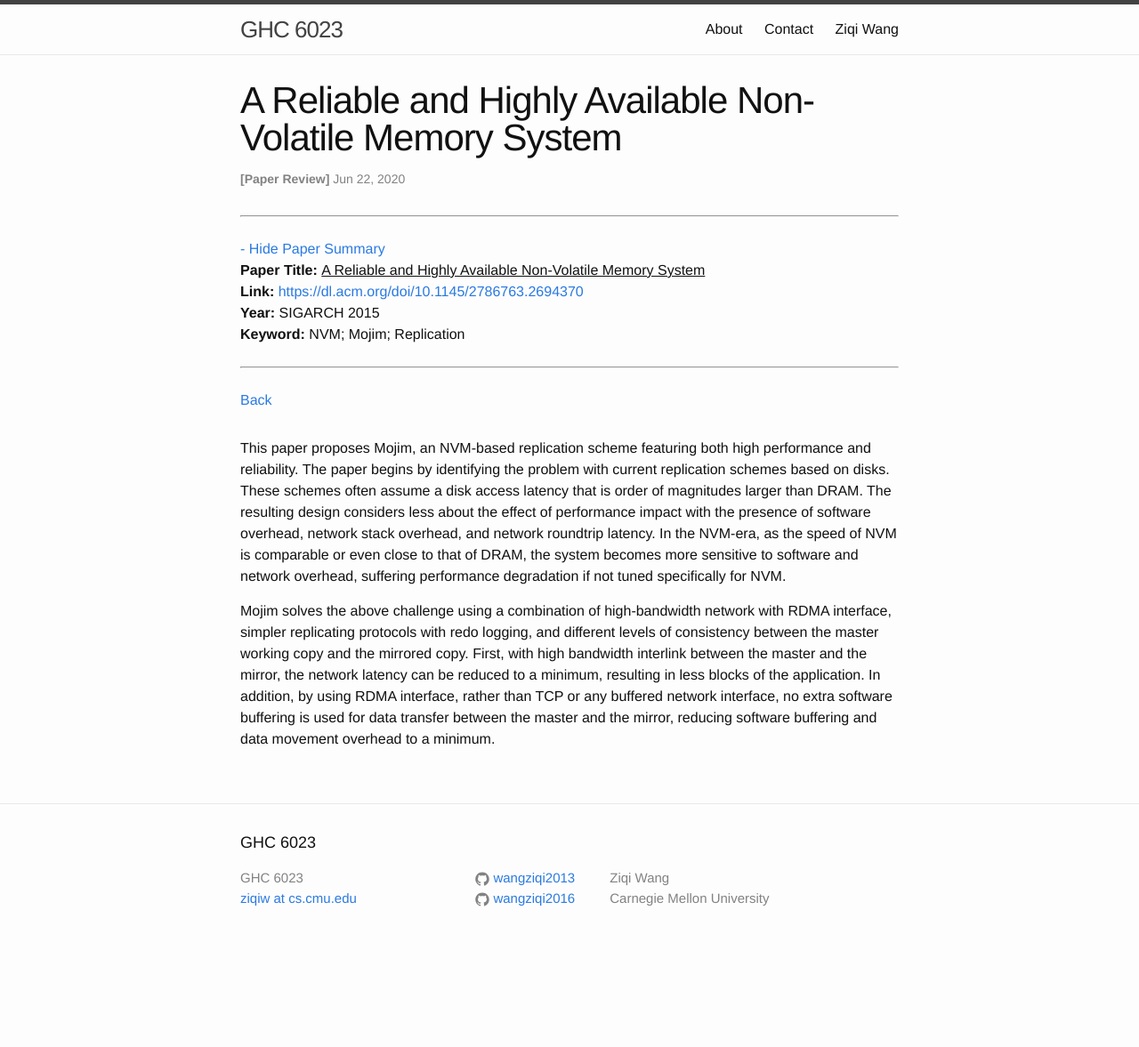
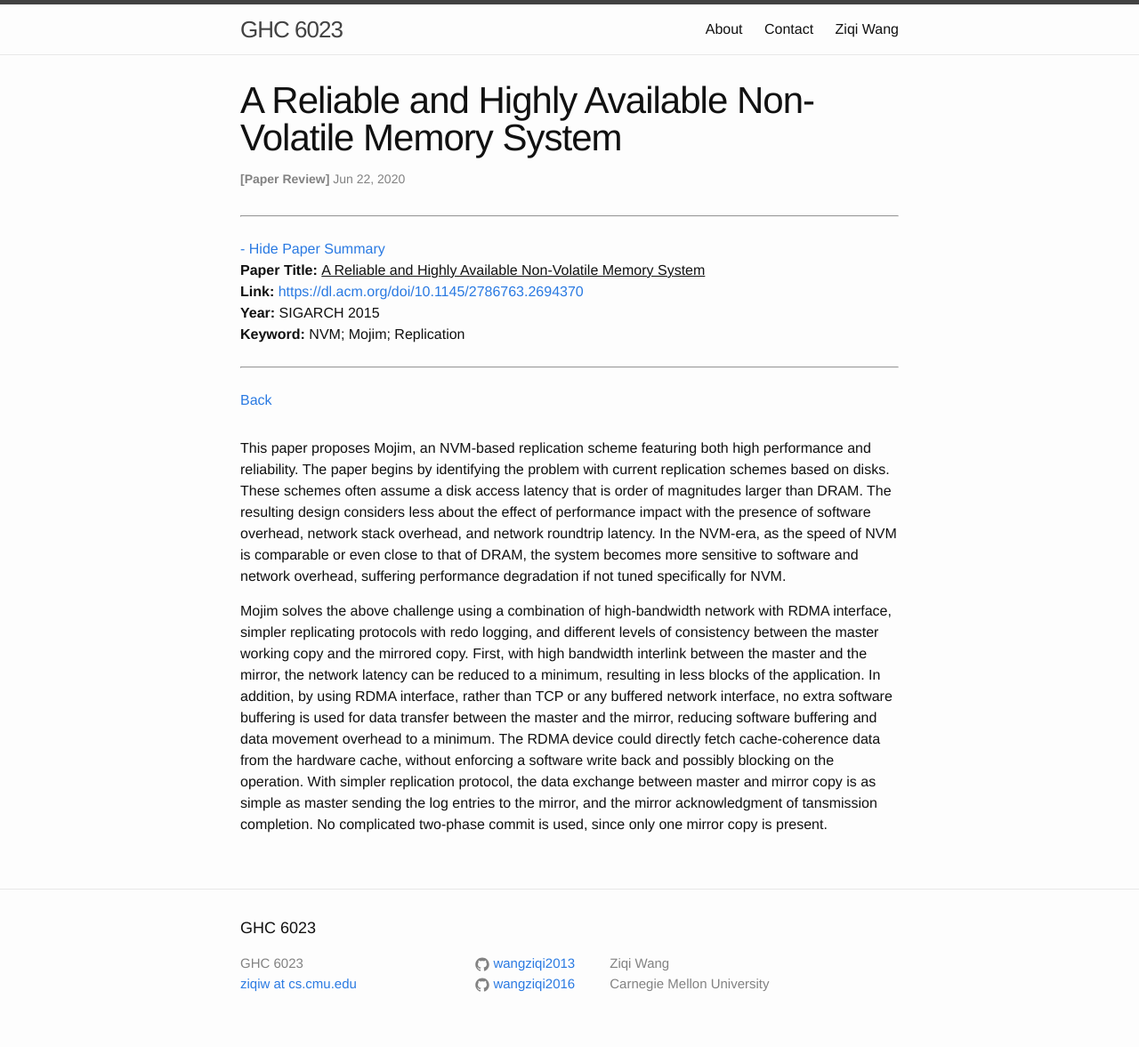
Before and after one commit to wangziqi2013/wangziqi2013.github.io, a Jekyll site: the page built from _posts/2020-06-22-mojim.markdown, in a window 1280 px wide. Shown: the whole page at 89% size. Built offline with Jekyll 4.4.1, drawn with Linux system fonts in a browser that asks for light colours; before the commit the page ends 1081 px from its top, so only the background shows below that.

Commit message:
Adding second reason

```diff
--- a/_posts/2020-06-22-mojim.markdown
+++ b/_posts/2020-06-22-mojim.markdown
@@ -25,4 +25,8 @@ protocols with redo logging, and different levels of consistency between the mas
 First, with high bandwidth interlink between the master and the mirror, the network latency can be reduced to a minimum,
 resulting in less blocks of the application. In addition, by using RDMA interface, rather than TCP or any buffered network
 interface, no extra software buffering is used for data transfer between the master and the mirror, reducing software
-buffering and data movement overhead to a minimum.
+buffering and data movement overhead to a minimum. The RDMA device could directly fetch cache-coherence data from the
+hardware cache, without enforcing a software write back and possibly blocking on the operation.
+With simpler replication protocol, the data exchange between master and mirror copy is as simple as master sending the
+log entries to the mirror, and the mirror acknowledgment of tansmission completion. No complicated two-phase
+commit is used, since only one mirror copy is present.
```
